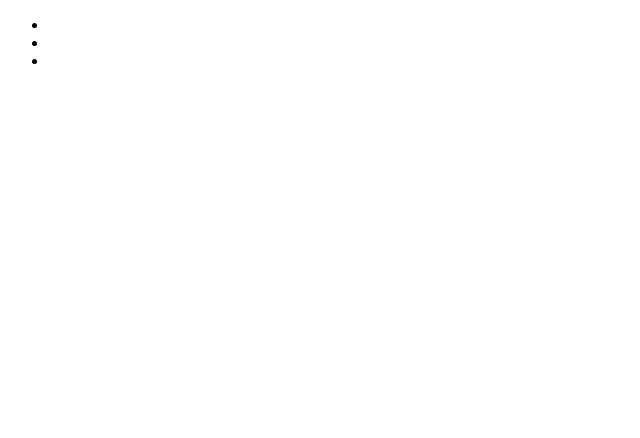
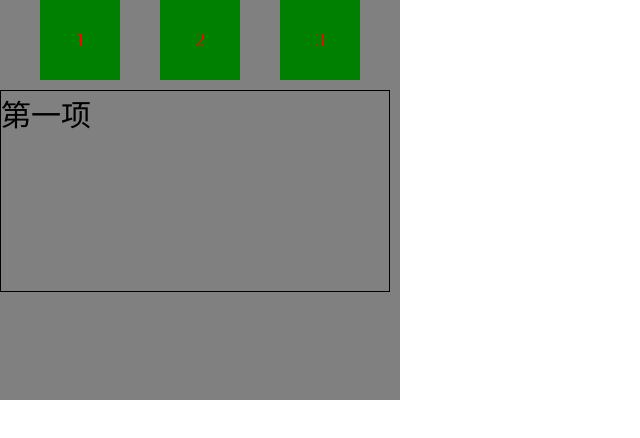
Before and after one commit to 18513000529/project1, a plain HTML site: page index.html in a window 1280 px wide. Shown: the whole page, without its empty margins (0-640 px from the left). Drawn offline with Linux system fonts and the light colour scheme.

Commit message:
完整的选项卡

```diff
--- a/index.html
+++ b/index.html
@@ -5,14 +5,63 @@
     <meta name="viewport" content="width=device-width, initial-scale=1.0">
     <meta http-equiv="X-UA-Compatible" content="ie=edge">
     <title>Document</title>
+    <style>
+        *{
+            padding: 0;margin: 0;
+        }
+        .list{
+            width:400px;
+            height:400px;
+            background:gray;
+            list-style:none;
+        }
+        .list li{
+            width:80px;
+            height:80px;
+            background:green;
+            text-align:center;
+            line-height:80px;
+            color:red;
+            font-size:18px;
+            float:left;
+            margin-left:40px;
+        }
+        .active{
+            background:#999;
+            color:orange;
+        }
+        .option{
+            position:absolute;
+            top:90px;
+            font-size:30px;
+        }
+        .option li{
+            width:388px;
+            height:200px;
+            border:1px solid black;
+            position:absolute;
+            top:0;
+            left:0;
+            display:none;
+        }
+        .option li:first-child{
+            display:block;
+        }
+    </style>
 </head>
 <body>
     <div id="box">
-        <ul>
-            <li></li>
-            <li></li>
-            <li></li>
+        <ul class="option">
+            <li>第一项</li>
+            <li>第二项</li>
+            <li>第三项</li>
+        </ul>
+        <ul class="list">
+            <li>1</li>
+            <li>2</li>
+            <li>3</li>
         </ul>
     </div>
 </body>
+<script src="index.js"></script>
 </html>
--- a/index.js
+++ b/index.js
@@ -12,4 +12,7 @@ for(var i=0;i<oLi.length;i++){
         }
         obox[this.index].style.display='block';
     }
+    function a(){
+    	console.log(1)
+    }
 }
```
